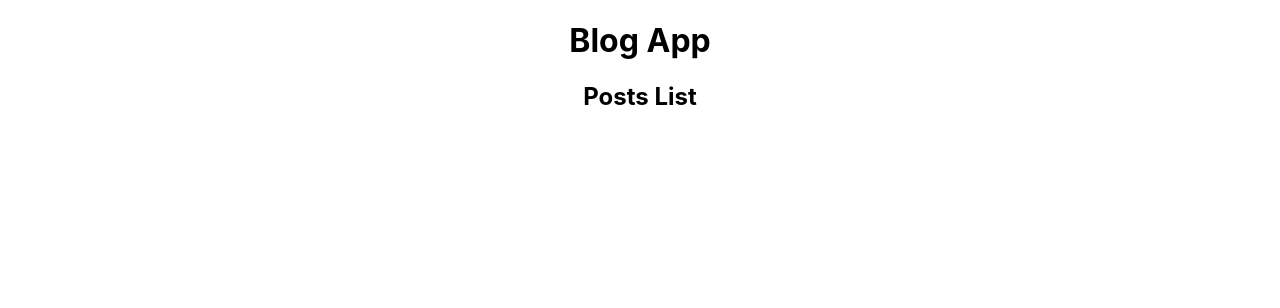
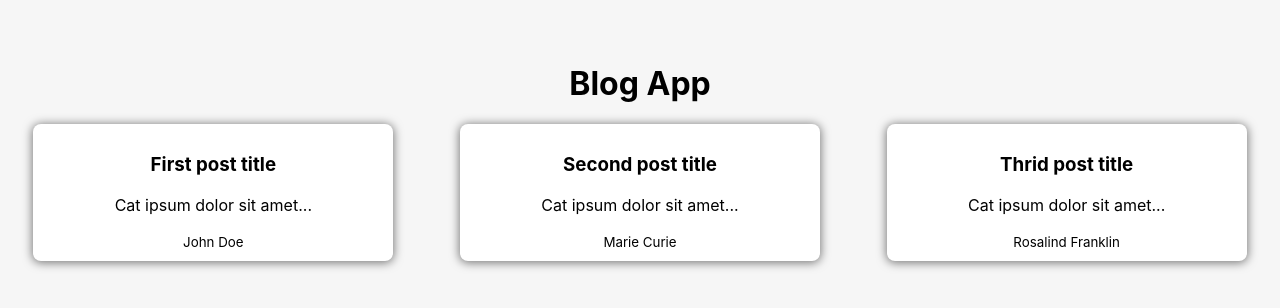
Before and after one commit to katherinebl/react-aepi-blog, a React (Create React App) app in the folder blog-test/: page / in a window 1280 px wide. Shown: the top 308 px of the page. Built offline with nearby package versions, Linux system fonts and the light colour scheme.

Commit message:
Request data and painted posts list

```diff
--- /dev/null
+++ b/blog-test/public/api/data.json
@@ -0,0 +1,22 @@
+{
+  "posts": [
+    {
+      "title": "First post title",
+      "content": "Cat ipsum dolor sit amet...",
+      "author": "John Doe",
+      "authorID": 1
+    },
+    {
+      "title": "Second post title",
+      "content": "Cat ipsum dolor sit amet...",
+      "author": "Marie Curie",
+      "authorID": 2
+    },
+    {
+      "title": "Thrid post title",
+      "content": "Cat ipsum dolor sit amet...",
+      "author": "Rosalind Franklin",
+      "authorID": 3
+    }
+  ]
+}
--- a/blog-test/src/App.css
+++ b/blog-test/src/App.css
@@ -1,3 +1,25 @@
 .App {
   text-align: center;
+  background-color: #f6f6f6;
+  height: 100vh;
 }
+
+.App h1 {
+  margin-top: 0;
+  padding-top: 2em;
+}
+
+.container {
+  display: flex;
+  justify-content: space-around;
+}
+
+.post-card {
+  background-color: white;
+  border: none;
+  -webkit-box-shadow: 0px 1px 10px 1px rgba(0,0,0,0.50);
+  box-shadow: 0px 1px 10px 1px rgba(0,0,0,0.50);
+  border-radius: 8px;
+  width: 25%;
+  padding: 10px 20px;
+}
--- a/blog-test/src/components/PostsList.jsx
+++ b/blog-test/src/components/PostsList.jsx
@@ -1,8 +1,34 @@
+import { useEffect, useState } from 'react';
+import axios from 'axios';
+
 function PostsList () {
+
+  const [posts, setPosts] = useState([]);
+
+  useEffect(() => {
+    axios.get('../../api/data.json')
+      .then(response => {
+        setPosts(response.data.posts)
+      })
+  }, [])
+
+
+  let postsList = []
+
+  postsList = posts.map(post => {
+    return (
+        <div className="post-card">
+          <h3>{post.title}</h3>
+          <p>{post.content}</p>
+          <small>{post.author}</small>
+        </div>
+    )
+  })
+
+
+
   return (
-    <div className="container">
-      <h2 className="posts-title">Posts List</h2>
-    </div>
+    <div className="container">{postsList}</div>
   )
 }
 
```
Also changed, not shown: blog-test/src/data.json (deleted, +0 -22 lines).
